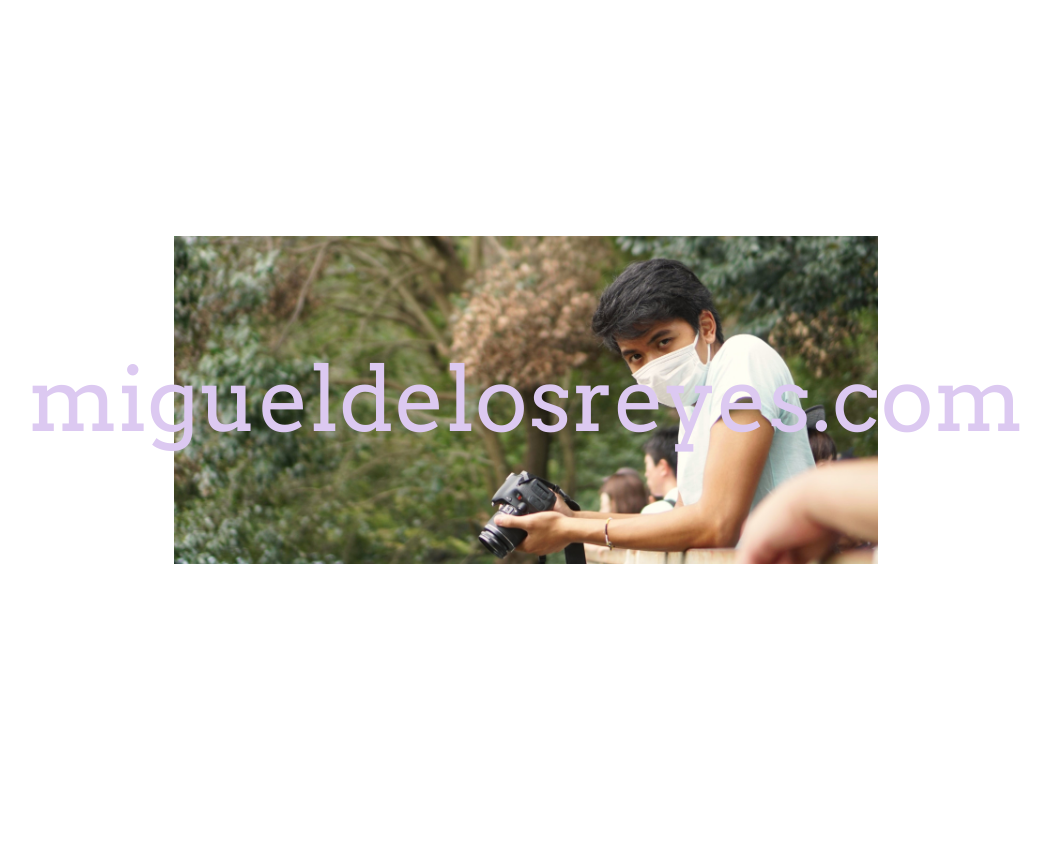
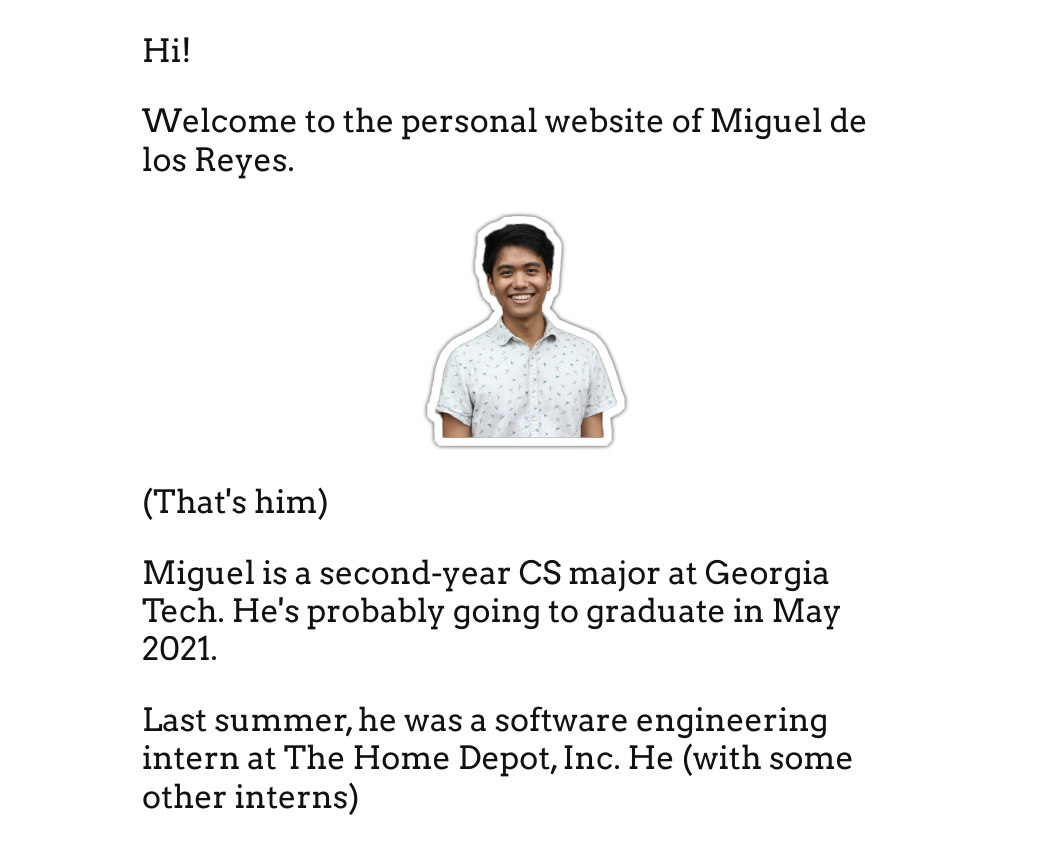
Before and after one commit to migueldlr/migueldelosreyes.com, a plain HTML site: page index.html in a window 1280 px wide. Shown: the whole page, without its empty margins (114-1165 px from the left). Before the commit the page ends 800 px from the top, so only its background shows below. Drawn offline with Linux system fonts and the light colour scheme.

Commit message:
cool new sticker

```diff
--- a/index.html
+++ b/index.html
@@ -8,11 +8,31 @@
     </head>
 
     <body>
-        <div class="strip" id="name">
+        <!-- <div class="strip" id="name">
             <h1 id="header">migueldelosreyes.com</h1>
         </div>
         <div class="strip">
             <img id="main-img" src="img/mig-smaller2.jpeg"/>
+        </div> -->
+        <div class="big-text">
+            <p>
+                Hi!
+            </p>
+            <p>
+                Welcome to the personal website of <span class="bold">Miguel de los Reyes</span>.
+            </p>
+            <div id="mig-headshot-container">
+                <img id="mig-headshot" src="img\mig_sticker_white.png"/>
+            </div>
+            <p>
+                (That's him)
+            </p>
+            <p>
+                Miguel is a second-year CS major at Georgia Tech. He's probably going to graduate in May 2021.
+            </p>
+            <p>
+                Last summer, he was a software engineering intern at The Home Depot, Inc. He (with some other interns)
+            </p>
         </div>
     </body>
 </html>
--- a/style/index.css
+++ b/style/index.css
@@ -5,9 +5,10 @@ html, body {
 body {
     display: flex;
     flex-direction: column;
-    justify-content: center;
+    /* justify-content: center; */
     align-items: center;
     font-family: 'Lato', sans-serif;
+    /* background-color: #f5f5f5; */
     /* padding: 15px 0 0 0; */
 }
 
@@ -15,11 +16,15 @@ h1, h2, h3, h4, h5, h6 {
     font-family: 'Arvo', sans-serif;
 }
 
+p {
+    margin: 4vh 0;
+}
+
 .strip {
     width: 100%;
     display: flex;
     flex-direction: column;
-    justify-content: center;
+    /* justify-content: center; */
     align-items: center;
     padding-top: 15px;
     padding-bottom: 15px;
@@ -34,8 +39,45 @@ h1, h2, h3, h4, h5, h6 {
     color: #000000;
 }
 
+.big-text {
+    width: 60%;
+    /* margin-top: 4vh; */
+    /* margin: 20px auto; */
+    justify-content: flex-start;
+    align-items: flex-start;
+    font-size: 200%;
+    font-family: 'Arvo', sans-serif;
+    color: #111111;
+    line-height: 1.2em;
+}
+
+.bold {
+    /* font-weight: bold; */
+    /* color: #DF2935; */
+}
+
 #main-img {
     width: 55%;
+}
+
+#mig-headshot {
+    width: 200px;
+    filter: drop-shadow(0px 0px 2px #272727);
+    transition: all 0.1s cubic-bezier(0.4, 0.0, 0.2, 1);
+}
+
+#mig-headshot-container {
+    height: 240px;
+    display: flex;
+    align-items: center;
+    justify-content: center;
+}
+
+#mig-headshot:hover {
+    filter: drop-shadow(0px 0px 0.05px #272727);
+    width: 197px;
+    margin-top:1.5px;
+    margin-left: 1.5px;
 }
 
 #header {
```
Also changed, not shown: img/IMG_1652.JPG (added), img/Layer 1 copy.png (added), img/Layer 2 copy.png (added), img/mig-headshot-square-small.JPG (added), img/mig_sticker.png (added), img/mig_sticker_white.png (added), img/transparent-mig.png (added).
